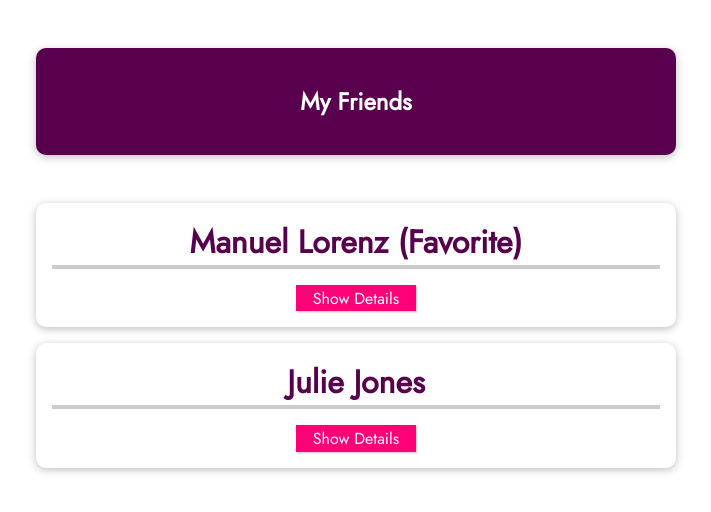
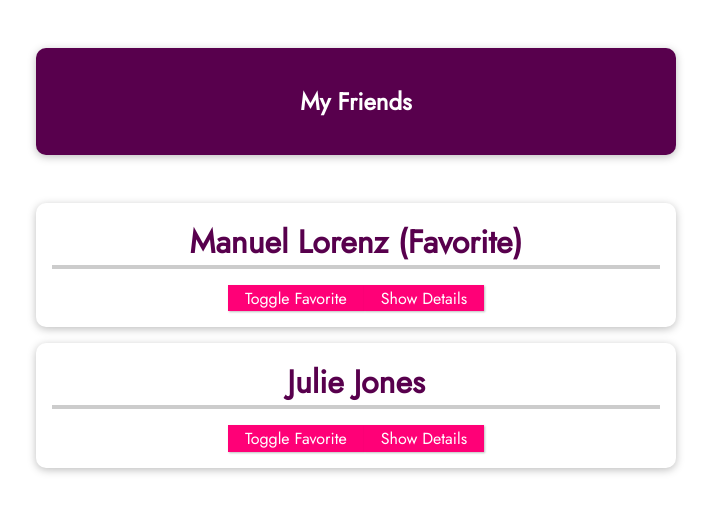
Before and after one commit to AhmedHelalAhmed/friends-app-vuejs, a Vue app: page / in a window 1280 px wide. Shown: the top 512 px of the page, without its empty margins (284-995 px from the left). Built offline with nearby package versions, Linux system fonts and the light colour scheme.

Commit message:
change value of prop in child only

```diff
--- a/src/components/FriendContact.vue
+++ b/src/components/FriendContact.vue
@@ -1,7 +1,10 @@
 <template>
   <li>
-    <h2>{{ name }} {{ isFavorite === '1' ? '(Favorite)': ''}}</h2>
-    <button @click="toggleDetails">
+    <h2>{{ name }} {{ friendIsFavorite === '1' ? '(Favorite)': ''}}</h2>
+    <button @click="toggleFavorite">
+      Toggle Favorite
+    </button>
+     <button @click="toggleDetails">
       {{ detailsAreVisible ? "Hide" : "Show" }} Details
     </button>
     <ul v-if="detailsAreVisible">
@@ -23,12 +26,21 @@
         phone: "0123 45678 90",
         email: "manuel@localhost.com",
       },
+      friendIsFavorite: this.isFavorite // just initial value
     };
   },
   methods: {
     toggleDetails() {
       this.detailsAreVisible = !this.detailsAreVisible;
     },
+    toggleFavorite(){
+      // this will not update data in parent
+      if(this.friendIsFavorite === '1'){
+        this.friendIsFavorite= '0';
+      }else{
+        this.friendIsFavorite='1';
+      }
+    }
   },
 };
 </script>
```
